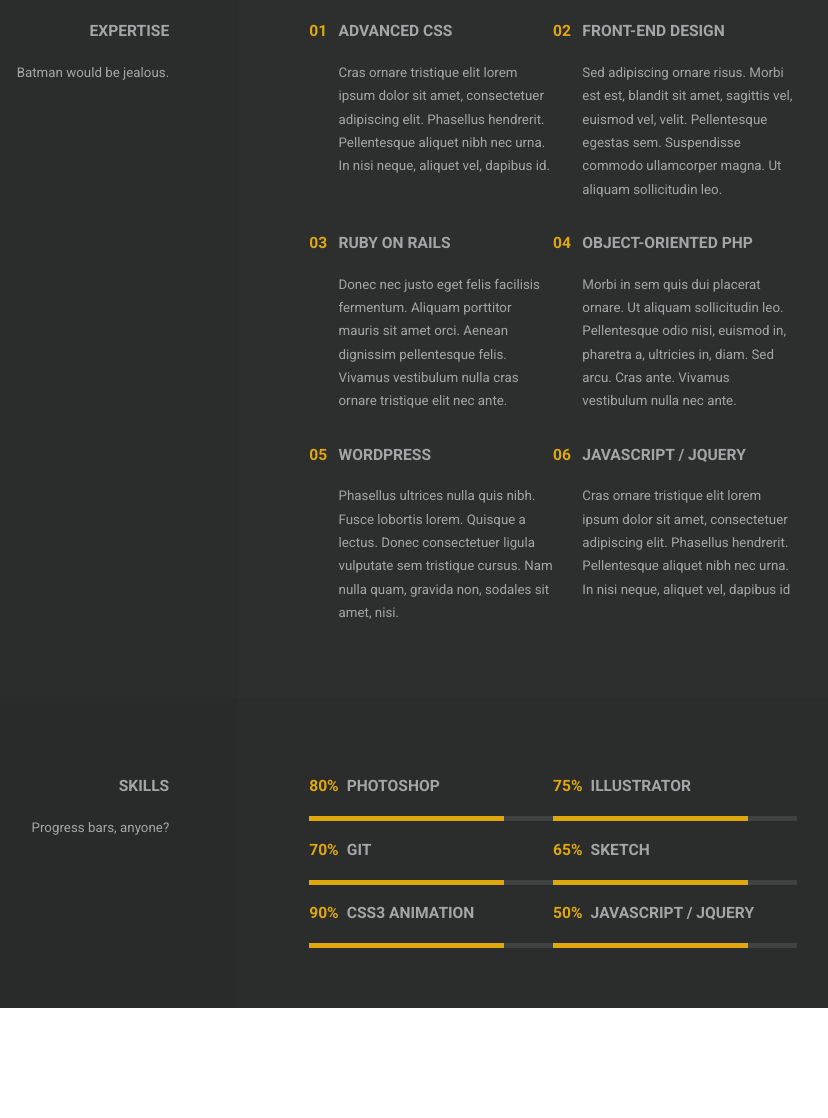
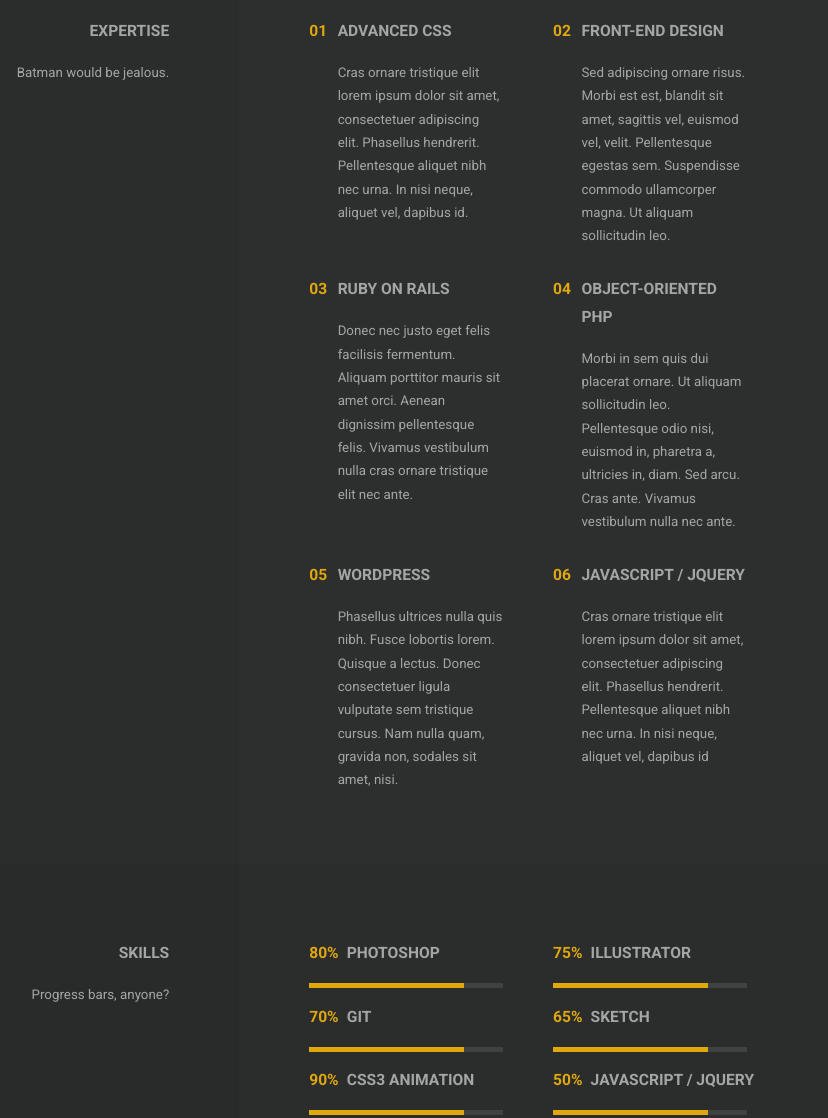
Before and after one commit to artemsavelev/cv, a website: page index.html in a window 1280 px wide. Shown: the part 1431-2549 px from the top of the page, without its empty margins (228-1056 px from the left). Before the commit the page ends 2476 px from the top, so only its background shows below. Drawn offline with Linux system fonts and the light colour scheme.

Commit message:
margin commt

```diff
--- a/scss/style.scss
+++ b/scss/style.scss
@@ -213,6 +213,7 @@ body {
                     flex-wrap: nowrap;
                     font-weight: 400;
                     line-height: 1.75;
+                    margin-right: 50px;
 
                     &-num {
                         width: 30px;
@@ -296,6 +297,7 @@ body {
                 &-col {
 
                     width: 50%;
+                    margin-right: 50px;
 
                     &-background {
                         height: 5px;
```
Also changed, not shown: css/style.css.
